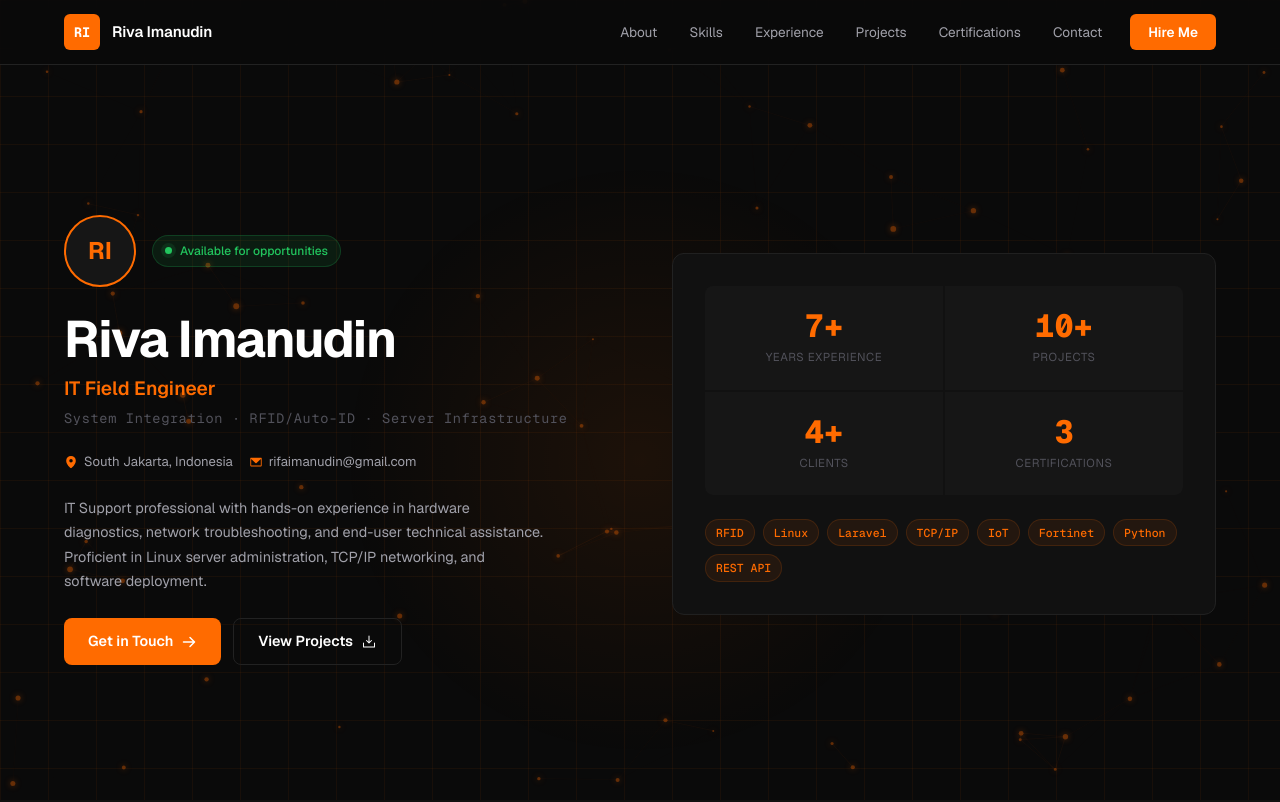
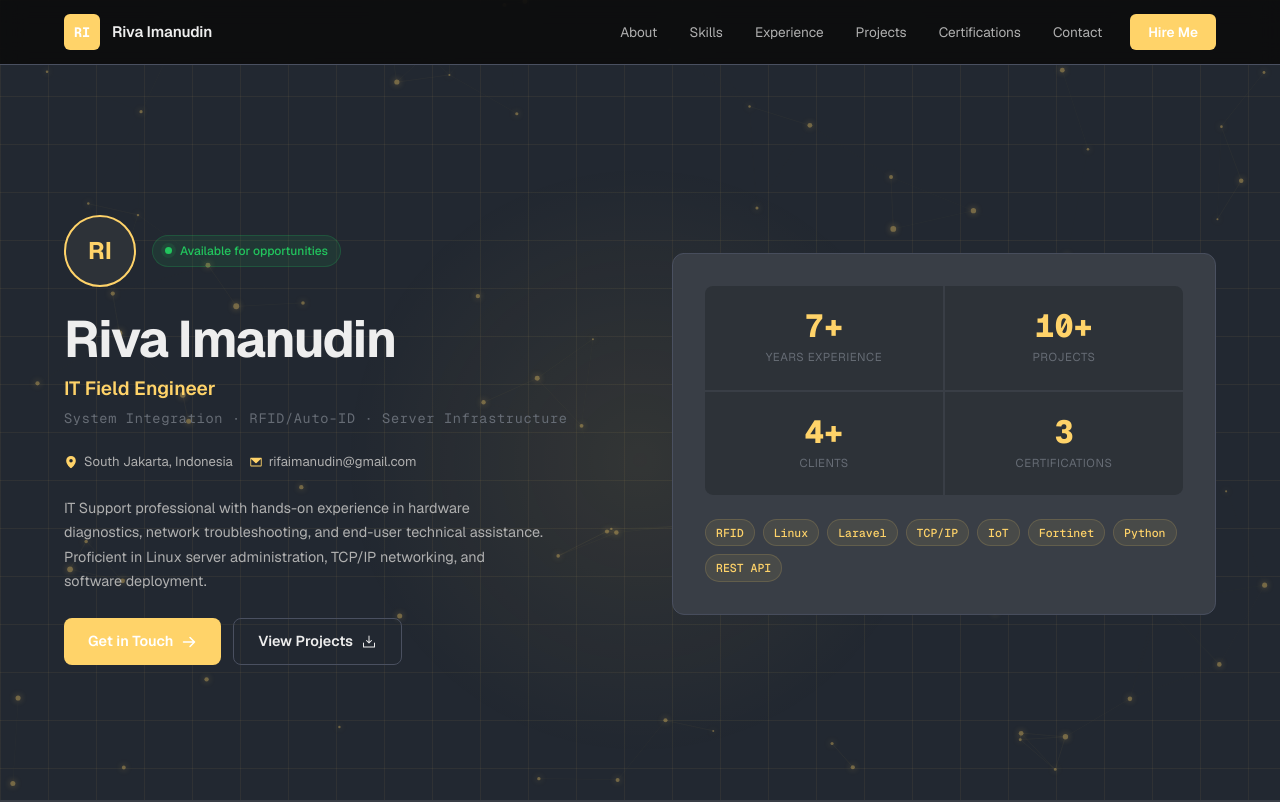
Before and after one commit to rivaile96/riva-it-portfolio, a Next.js app: page / in a window 1280 px wide. Shown: the top 802 px of the page. Built offline with nearby package versions, Linux system fonts and the light colour scheme.

Commit message:
feat: update color palette to #FFD369 golden theme

```diff
--- a/src/app/globals.css
+++ b/src/app/globals.css
@@ -1,16 +1,16 @@
 @import "tailwindcss";
 
 :root {
-  --bg-void: #0a0a0a;
-  --bg-surface: #111111;
-  --bg-elevated: #161616;
-  --bg-border: #222222;
-  --accent: #FF6B00;
-  --accent-hover: #FF8533;
-  --accent-glow: rgba(255,107,0,0.15);
-  --text-primary: #FFFFFF;
-  --text-secondary: #A1A1AA;
-  --text-muted: #52525B;
+  --bg-void: #222831;
+  --bg-surface: #393E46;
+  --bg-elevated: #2d3238;
+  --bg-border: #4a5060;
+  --accent: #FFD369;
+  --accent-hover: #ffe08a;
+  --accent-glow: rgba(255,211,105,0.15);
+  --text-primary: #EEEEEE;
+  --text-secondary: #b0b0b0;
+  --text-muted: #666c75;
   --signal-green: #22C55E;
   --font-display: var(--font-geist-sans);
   --font-mono: var(--font-geist-mono);
@@ -38,8 +38,8 @@ a { color: inherit; text-decoration: none; }
 
 .grid-bg {
   background-image:
-    linear-gradient(rgba(255,107,0,0.06) 1px, transparent 1px),
-    linear-gradient(90deg, rgba(255,107,0,0.06) 1px, transparent 1px);
+    linear-gradient(rgba(255,211,105,0.06) 1px, transparent 1px),
+    linear-gradient(90deg, rgba(255,211,105,0.06) 1px, transparent 1px);
   background-size: 48px 48px;
 }
 
--- a/src/components/animations/ParticlesBackground.tsx
+++ b/src/components/animations/ParticlesBackground.tsx
@@ -40,7 +40,7 @@ export default function ParticlesBackground() {
           const dist = Math.sqrt(dx * dx + dy * dy)
           if (dist < 120) {
             ctx.beginPath()
-            ctx.strokeStyle = `rgba(255,107,0,${(1 - dist / 120) * 0.25})`
+            ctx.strokeStyle = `rgba(255,211,105,${(1 - dist / 120) * 0.25})`
             ctx.lineWidth = 0.5
             ctx.moveTo(particles[i].x, particles[i].y)
             ctx.lineTo(particles[j].x, particles[j].y)
@@ -58,9 +58,9 @@ export default function ParticlesBackground() {
 
         ctx.beginPath()
         ctx.arc(p.x, p.y, p.radius, 0, Math.PI * 2)
-        ctx.fillStyle = 'rgba(255,107,0,0.7)'
+        ctx.fillStyle = 'rgba(255,211,105,0.7)'
         ctx.shadowBlur = 6
-        ctx.shadowColor = '#FF6B00'
+        ctx.shadowColor = '#FFD369'
         ctx.fill()
         ctx.shadowBlur = 0
       })
--- a/src/components/sections/AboutSection.tsx
+++ b/src/components/sections/AboutSection.tsx
@@ -99,7 +99,7 @@ export default function AboutSection() {
                   borderRadius: 8,
                   transition: 'border-color 0.15s',
                 }}
-                onMouseEnter={e => (e.currentTarget.style.borderColor = 'rgba(255,107,0,0.3)')}
+                onMouseEnter={e => (e.currentTarget.style.borderColor = 'rgba(255,211,105,0.3)')}
                 onMouseLeave={e => (e.currentTarget.style.borderColor = 'var(--bg-border)')}
               >
                 <div
--- a/src/components/sections/ContactSection.tsx
+++ b/src/components/sections/ContactSection.tsx
@@ -91,8 +91,8 @@ export default function ContactSection() {
                     textDecoration: 'none',
                   }}
                   onMouseEnter={e => {
-                    e.currentTarget.style.borderColor = 'rgba(255,107,0,0.35)'
-                    e.currentTarget.style.background = 'rgba(255,107,0,0.04)'
+                    e.currentTarget.style.borderColor = 'rgba(255,211,105,0.35)'
+                    e.currentTarget.style.background = 'rgba(255,211,105,0.04)'
                   }}
                   onMouseLeave={e => {
                     e.currentTarget.style.borderColor = 'var(--bg-border)'
@@ -238,7 +238,7 @@ export default function ContactSection() {
               onMouseEnter={e => {
                 if (!sent) {
                   e.currentTarget.style.background = 'var(--accent-hover)'
-                  e.currentTarget.style.boxShadow = '0 0 20px rgba(255,107,0,0.3)'
+                  e.currentTarget.style.boxShadow = '0 0 20px rgba(255,211,105,0.3)'
                 }
               }}
               onMouseLeave={e => {
--- a/src/components/sections/HeroSection.tsx
+++ b/src/components/sections/HeroSection.tsx
@@ -33,7 +33,7 @@ export default function HeroSection() {
           transform: 'translateX(-50%)',
           width: 600,
           height: 600,
-          background: 'radial-gradient(circle, rgba(255,107,0,0.08) 0%, transparent 70%)',
+          background: 'radial-gradient(circle, rgba(255,211,105,0.08) 0%, transparent 70%)',
           pointerEvents: 'none',
         }}
       />
@@ -199,7 +199,7 @@ export default function HeroSection() {
               }}
               onMouseEnter={e => {
                 e.currentTarget.style.background = 'var(--accent-hover)'
-                e.currentTarget.style.boxShadow = '0 0 20px rgba(255,107,0,0.35)'
+                e.currentTarget.style.boxShadow = '0 0 20px rgba(255,211,105,0.35)'
               }}
               onMouseLeave={e => {
                 e.currentTarget.style.background = 'var(--accent)'
@@ -292,8 +292,8 @@ export default function HeroSection() {
                 key={t}
                 style={{
                   padding: '4px 10px',
-                  background: 'rgba(255,107,0,0.08)',
-                  border: '1px solid rgba(255,107,0,0.15)',
+                  background: 'rgba(255,211,105,0.08)',
+                  border: '1px solid rgba(255,211,105,0.15)',
                   borderRadius: 20,
                   fontSize: '0.72rem',
                   color: 'var(--accent)',
--- a/src/components/sections/ProjectsSection.tsx
+++ b/src/components/sections/ProjectsSection.tsx
@@ -50,8 +50,8 @@ export default function ProjectsSection() {
                 cursor: 'default',
               }}
               onMouseEnter={e => {
-                e.currentTarget.style.borderColor = 'rgba(255,107,0,0.4)'
-                e.currentTarget.style.boxShadow = '0 0 32px rgba(255,107,0,0.1)'
+                e.currentTarget.style.borderColor = 'rgba(255,211,105,0.4)'
+                e.currentTarget.style.boxShadow = '0 0 32px rgba(255,211,105,0.1)'
                 e.currentTarget.style.transform = 'translateY(-2px)'
               }}
               onMouseLeave={e => {
@@ -102,7 +102,7 @@ export default function ProjectsSection() {
               <div
                 style={{
                   padding: '12px 14px',
-                  background: 'rgba(255,107,0,0.06)',
+                  background: 'rgba(255,211,105,0.06)',
                   borderLeft: '2px solid var(--accent)',
                   borderRadius: '0 6px 6px 0',
                 }}
--- a/src/components/sections/SkillsSection.tsx
+++ b/src/components/sections/SkillsSection.tsx
@@ -46,8 +46,8 @@ export default function SkillsSection() {
                 transition: 'border-color 0.2s, box-shadow 0.2s',
               }}
               onMouseEnter={e => {
-                e.currentTarget.style.borderColor = 'rgba(255,107,0,0.3)'
-                e.currentTarget.style.boxShadow = '0 0 24px rgba(255,107,0,0.06)'
+                e.currentTarget.style.borderColor = 'rgba(255,211,105,0.3)'
+                e.currentTarget.style.boxShadow = '0 0 24px rgba(255,211,105,0.06)'
               }}
               onMouseLeave={e => {
                 e.currentTarget.style.borderColor = 'var(--bg-border)'
@@ -62,7 +62,7 @@ export default function SkillsSection() {
                     height: 32,
                     borderRadius: 6,
                     background: 'var(--accent-glow)',
-                    border: '1px solid rgba(255,107,0,0.2)',
+                    border: '1px solid rgba(255,211,105,0.2)',
                     display: 'flex',
                     alignItems: 'center',
                     justifyContent: 'center',
```
Also changed, not shown: src/components/sections/CertificationsSection.tsx (+4 -4 lines), src/components/sections/ExperienceSection.tsx (+5 -5 lines), public/profile.jpg (added).
